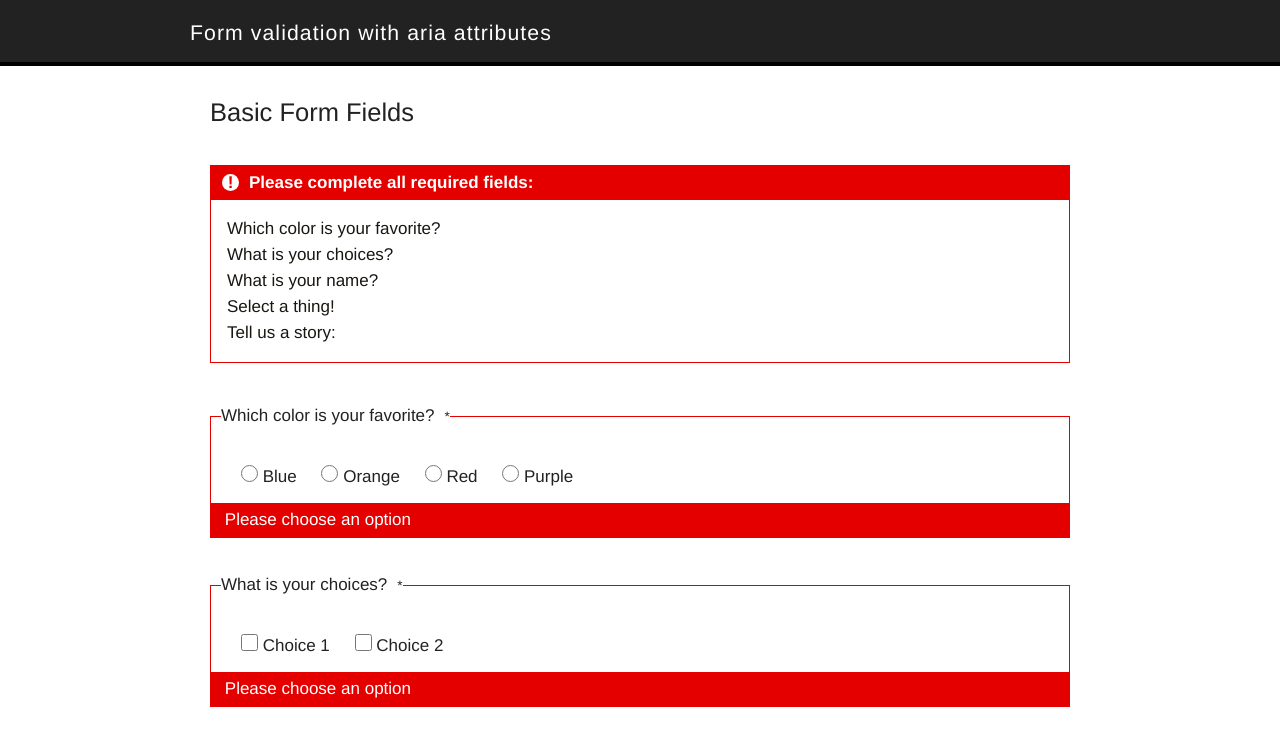
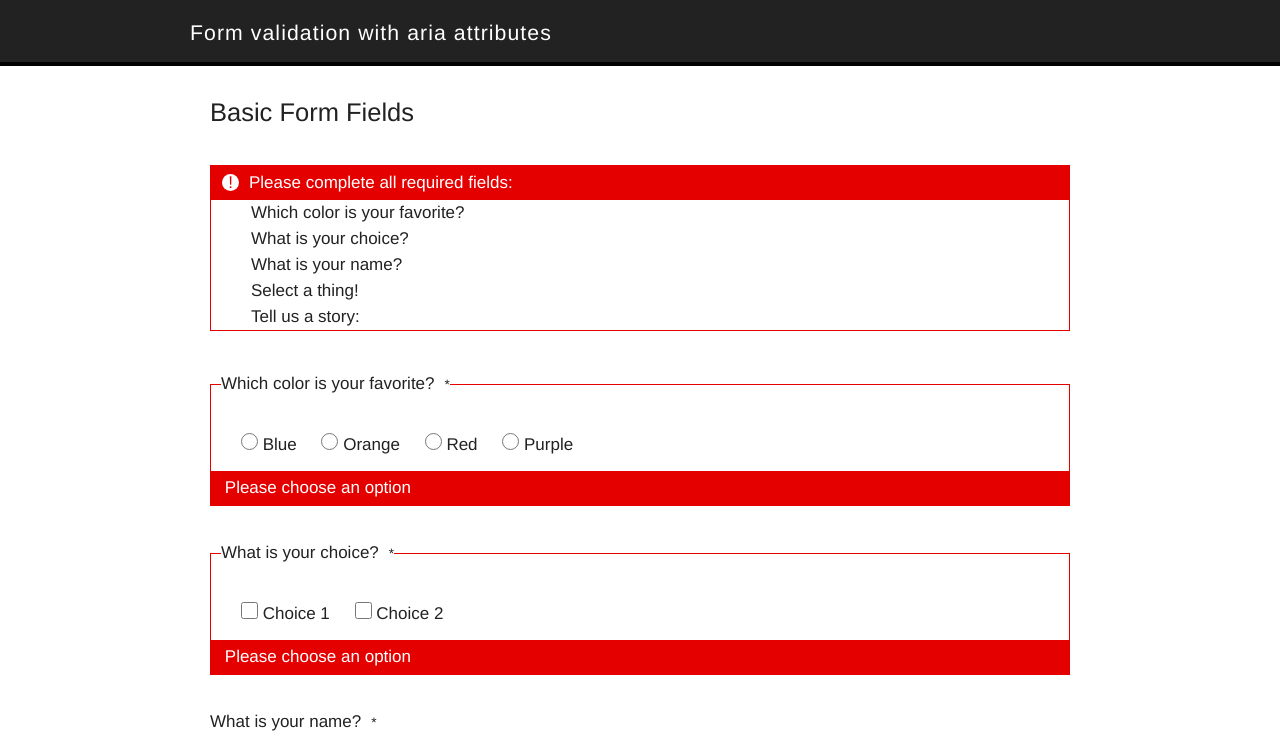
Before and after one commit to offsetChris/aria-form-validation, a plain HTML site: page index.html in a window 1280 px wide. Both pictures are taken after a click on the link "SUBMIT". Shown: the top 738 px of the page. Drawn offline with nearby package versions, Linux system fonts and the light colour scheme.

Commit message:
revised alert role and error summary to better announce on screen reader

```diff
--- a/css/style.css
+++ b/css/style.css
@@ -158,7 +158,7 @@ select:focus{
 	list-style:none;
 	color:#1a1712;
 }
-#error-summary h3, .error-message{
+#error-summary .error-heading, .error-message{
 	background:#e50000;
 	color:#fff;
 	padding:.2rem .8rem;
@@ -169,10 +169,13 @@ select:focus{
 .error-message{
 	box-sizing:border-box;
 }
-#error-summary h3{
+#error-summary p{
 	padding-left:40px;
 }
-#error-summary h3:before{
+#error-summary .error-heading{
+	padding-left:40px;
+}
+#error-summary .error-heading:before{
 	content:'!';
 	background:#fff;
 	height:1em;
--- a/index.html
+++ b/index.html
@@ -21,11 +21,8 @@
 			<form id="form1" name="form1" method="post">
 				<section id="main-section">
 					<h2>Basic Form Fields</h2>
-					<div aria-live="polite" id="error-summary">
-						<h3>Please complete all required fields:</h3>
-						<ul>
-							<!-- Error list is populated here -->
-						</ul>
+					<div id="error-summary">
+
 					</div>
 
 					<div class="form-item">
@@ -40,7 +37,7 @@
 
 					<div class="form-item">
 						<fieldset aria-required="true" aria-invalid="false">
-							<legend>What is your choices?</legend>
+							<legend>What is your choice?</legend>
 							<label><input type="checkbox" name="choices" value="choice1"> Choice 1</label>
 							<label><input type="checkbox" name="choices" value="choice2"> Choice 2</label>
 						</fieldset>
--- a/js/main.js
+++ b/js/main.js
@@ -1,7 +1,10 @@
 
 function validateForm() {
-	var errorSummary = $('#error-summary ul');
-	errorSummary.empty();
+    var errorSummary = $('#error-summary');
+    $('#error-content').remove();
+    var errorContent = '<div id="error-content" role="alert" aria-atomic="true"><p class="error-heading">Please complete all required fields:</p>';
+
+	// errorSummary.empty();
 	$('#error-summary').hide();
 	$('.error-message').remove();
 
@@ -10,8 +13,8 @@ function validateForm() {
 			if(!$(this).find('input:checked').length > 0){
                 $(this).attr('aria-invalid',true);
                 var errortxt = $(this).find('legend').text();
-                errorSummary.append('<li>'+errortxt+'</li>');
-                $(this).append('<span role="alert" class="error-message">Please choose an option</span>');
+                errorContent += '<p>'+errortxt+'</p>';
+                $(this).append('<span class="error-message">Please choose an option</span>');
             } else {
                 $(this).attr('aria-invalid', false);
             }
@@ -20,8 +23,8 @@ function validateForm() {
 			if($(this).val() == ''){
                 $(this).attr('aria-invalid',true);
                 var errortxt = $(this).prev('label').text();
-                errorSummary.append('<li>'+errortxt+'</li>');
-                $(this).parent().append('<span role="alert" class="error-message">Please enter text</span>');
+                errorContent += '<p>'+errortxt+'</p>';
+                $(this).parent().append('<span class="error-message">Please enter text</span>');
             } else {
                 $(this).attr('aria-invalid', false);
             }
@@ -30,8 +33,8 @@ function validateForm() {
 			if($(this).val() < 0 ){
                 $(this).attr('aria-invalid', true);
                 var errortxt = $(this).parents('.select-wrapper').prev('label').text();
-                errorSummary.append('<li>'+errortxt+'</li>');
-                $(this).parent().append('<span role="alert" class="error-message">Please select an option</span>');
+                errorContent += '<p>'+errortxt+'</p>';
+                $(this).parent().append('<span class="error-message">Please select an option</span>');
             } else {
                 $(this).attr('aria-invalid',false);
             }
@@ -40,7 +43,9 @@ function validateForm() {
 
 	if($('[aria-invalid="true"]').length > 0 ){
         console.log('Errors!');
-        $('#error-summary').fadeIn();
+        errorContent += '</div>';
+        errorSummary.append(errorContent);
+        errorSummary.fadeIn().attr('tabindex','1').focus();
         window.scrollTo(0,0);
     } else {
         // ajax post data
```
